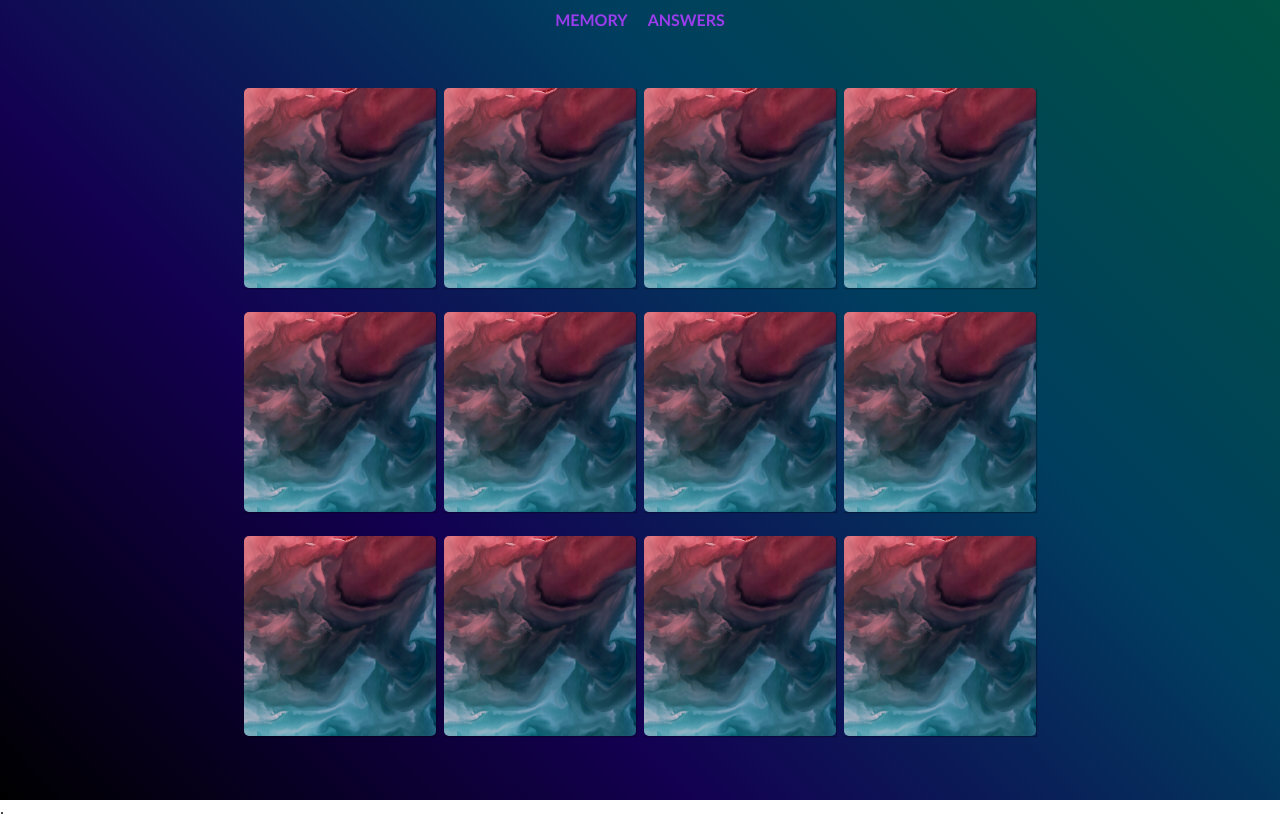
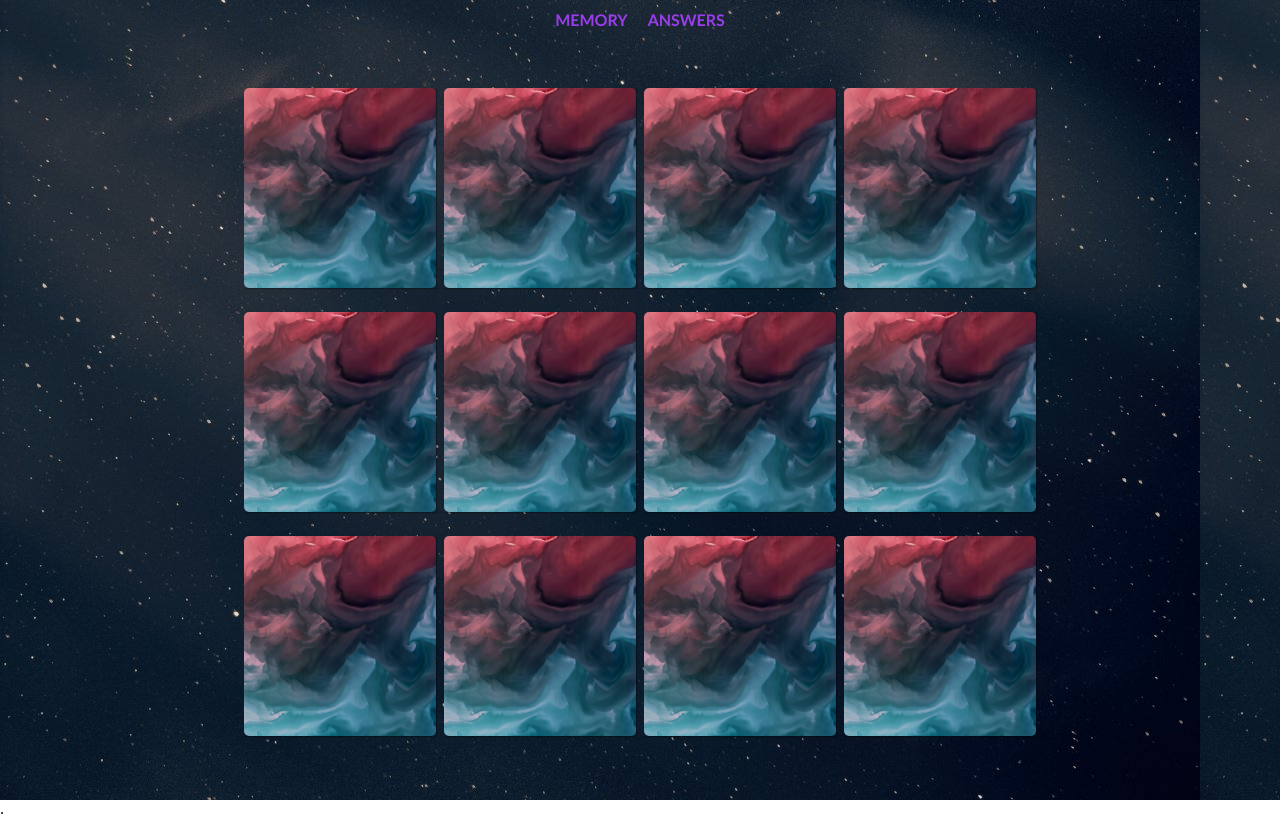
Before and after one commit to tramvaichik/games-project, a plain HTML site: page index.html in a window 1280 px wide. Drawn offline with Linux system fonts and the light colour scheme.

Commit message:
update styles.css

```diff
--- a/assets/css/styles.css
+++ b/assets/css/styles.css
@@ -8,12 +8,12 @@
     height: 100vh;
     display: grid;
     justify-content: center;
-    /* background-image: url(./assets/images/background_memo.jpeg); */
-    background: linear-gradient(45deg,
+    background-image: url('../images/background_memo.jpeg');
+    /* background: linear-gradient(45deg,
             rgba(0, 0, 0),
             rgb(19, 0, 81),
             rgb(0, 62, 95),
-            rgb(0, 82, 66));
+            rgb(0, 82, 66)); */
     /* background-size: cover; */
 }
 
```
